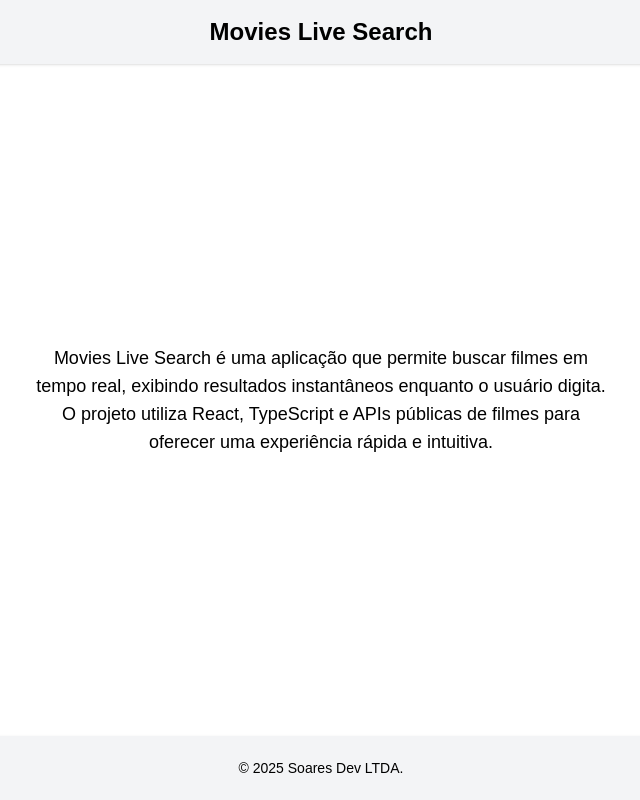
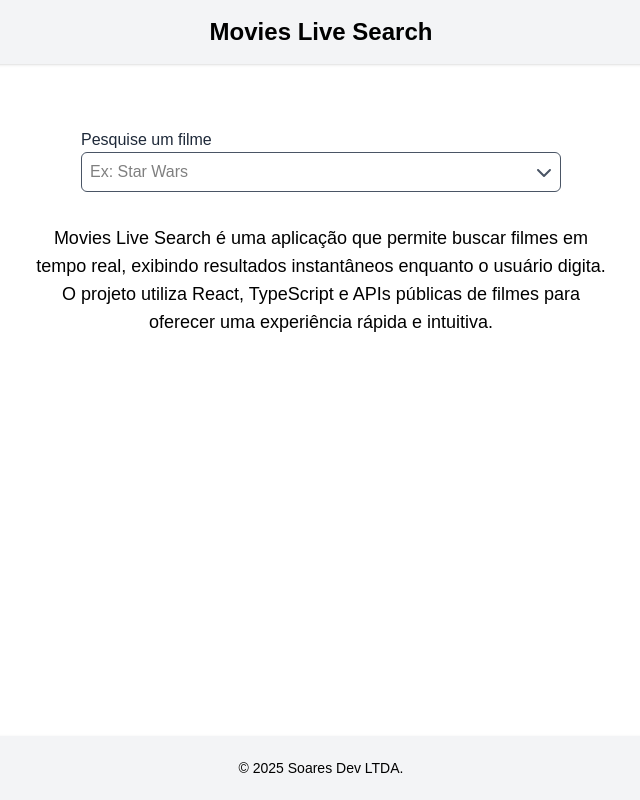
Before and after one commit to jefferson1104/movies-live-search, a React (Vite) app: page / in a window 1280 px wide. Shown: the whole page, without its empty margins (319-959 px from the left). Built offline with nearby package versions, Linux system fonts and the light colour scheme.

Commit message:
feat: created input search component

```diff
--- a/package.json
+++ b/package.json
@@ -13,6 +13,7 @@
     "@tailwindcss/vite": "^4.1.8",
     "react": "^19.1.0",
     "react-dom": "^19.1.0",
+    "react-icons": "^5.5.0",
     "tailwindcss": "^4.1.8"
   },
   "devDependencies": {
--- a/src/App.tsx
+++ b/src/App.tsx
@@ -1,3 +1,5 @@
+import { InputSearch } from "./components/InputSearch";
+
 function App() {
   // Renders
   return (
@@ -6,7 +8,11 @@ function App() {
         <h1 className="text-2xl font-bold">Movies Live Search</h1>
       </header>
 
-      <main className="flex flex-grow items-center justify-center mt-16">
+      <main className="flex flex-col flex-grow items-center">
+        <div className="mt-16 mb-8 w-[480px]">
+          <InputSearch />
+        </div>
+
         <div className="max-w-xl">
           <p className="text-lg text-center">
             Movies Live Search é uma aplicação que permite buscar filmes em
--- /dev/null
+++ b/src/components/InputSearch.tsx
@@ -0,0 +1,139 @@
+import { useState, useRef, useEffect } from "react";
+import { FaChevronDown } from "react-icons/fa6";
+
+const mockData = [
+  "Star Wars",
+  "Star Trek",
+  "Stargate",
+  "The Godfather",
+  "The Dark Knight",
+  "Pulp Fiction",
+  "The Lord of the Rings",
+  "The Matrix",
+  "The Shawshank Redemption",
+  "Inception",
+  "Fight Club",
+];
+
+export function InputSearch() {
+  // Hooks
+  const wrapperRef = useRef<HTMLDivElement>(null);
+  const itemRefs = useRef<(HTMLLIElement | undefined)[]>([]);
+
+  // States
+  const [search, setSearch] = useState("");
+  const [filteredResults, setFilteredResults] = useState<string[]>([]);
+  const [activeIndex, setActiveIndex] = useState<number | null>(null);
+
+  // Methods
+  const handleSearch = (e: React.ChangeEvent<HTMLInputElement>) => {
+    const value = e.target.value;
+    setSearch(value);
+
+    if (value.trim() === "") {
+      setFilteredResults([]);
+    } else {
+      const results = mockData.filter((item) =>
+        item.toLowerCase().includes(value.toLowerCase())
+      );
+      setFilteredResults(results);
+    }
+
+    setActiveIndex(null);
+  };
+
+  const handleKeyDown = (e: React.KeyboardEvent<HTMLInputElement>) => {
+    if (filteredResults.length === 0) return;
+
+    if (e.key === "ArrowDown") {
+      e.preventDefault();
+      setActiveIndex((prev) => {
+        const nextIndex =
+          prev === null ? 0 : Math.min(prev + 1, filteredResults.length - 1);
+        return nextIndex;
+      });
+    }
+
+    if (e.key === "ArrowUp") {
+      e.preventDefault();
+      setActiveIndex((prev) => {
+        const nextIndex =
+          prev === null ? filteredResults.length - 1 : Math.max(prev - 1, 0);
+        return nextIndex;
+      });
+    }
+
+    if (e.key === "Enter" && activeIndex !== null) {
+      e.preventDefault();
+      setSearch(filteredResults[activeIndex]);
+      setFilteredResults([]);
+      setActiveIndex(null);
+    }
+  };
+
+  // Effects
+  useEffect(() => {
+    if (activeIndex !== null && itemRefs.current[activeIndex]) {
+      itemRefs.current[activeIndex]?.focus();
+      itemRefs.current[activeIndex]?.scrollIntoView({
+        block: "nearest",
+        behavior: "smooth",
+      });
+    }
+  }, [activeIndex]);
+
+  // Renders
+  return (
+    <div className="group" ref={wrapperRef}>
+      <p className="text-gray-800">Pesquise um filme</p>
+      <div className="flex justify-between gap-2 w-full h-10 px-2 py-1 rounded-md border border-gray-600 focus-within:border-blue-500">
+        <input
+          className="w-full focus:outline-none"
+          type="text"
+          placeholder="Ex: Star Wars"
+          value={search}
+          onChange={handleSearch}
+          onKeyDown={handleKeyDown}
+        />
+
+        <button>
+          <FaChevronDown className="fill-gray-600 group-focus-within:fill-blue-500 transform transition-transform duration-300 group-focus-within:rotate-180" />
+        </button>
+      </div>
+
+      {search.length > 0 && (
+        <ul className="group mt-1 bg-white border border-gray-300 rounded-md shadow-lg max-h-40 overflow-y-auto">
+          {filteredResults.length === 0 && (
+            <div className="flex items-center justify-center h-14">
+              <p className="text-center text-gray-400">
+                Nenhum resultado encontrado para "{search}"
+              </p>
+            </div>
+          )}
+
+          {filteredResults.map((item, index) => (
+            <li
+              className={`px-4 py-2 cursor-pointer ${
+                activeIndex === index ? "bg-gray-200" : "hover:bg-gray-100"
+              }`}
+              key={index}
+              ref={(el) => {
+                itemRefs.current[index] = el ?? undefined;
+              }}
+              onClick={() => setSearch(item)}
+              onKeyDown={(e) => {
+                if (e.key === "Enter") {
+                  setSearch(item);
+                  setFilteredResults([]);
+                  setActiveIndex(null);
+                }
+              }}
+            >
+              {item}
+            </li>
+          ))}
+        </ul>
+      )}
+    </div>
+  );
+}
--- a/src/styles/global.css
+++ b/src/styles/global.css
@@ -1,8 +1,8 @@
 @import "tailwindcss";
 
-* {
-  margin: 0;
-  padding: 0;
+*,
+*::before,
+*::after {
   box-sizing: border-box;
 }
 
```
Also changed, not shown: 1 other file (tests, documents, lock files or other folders).
